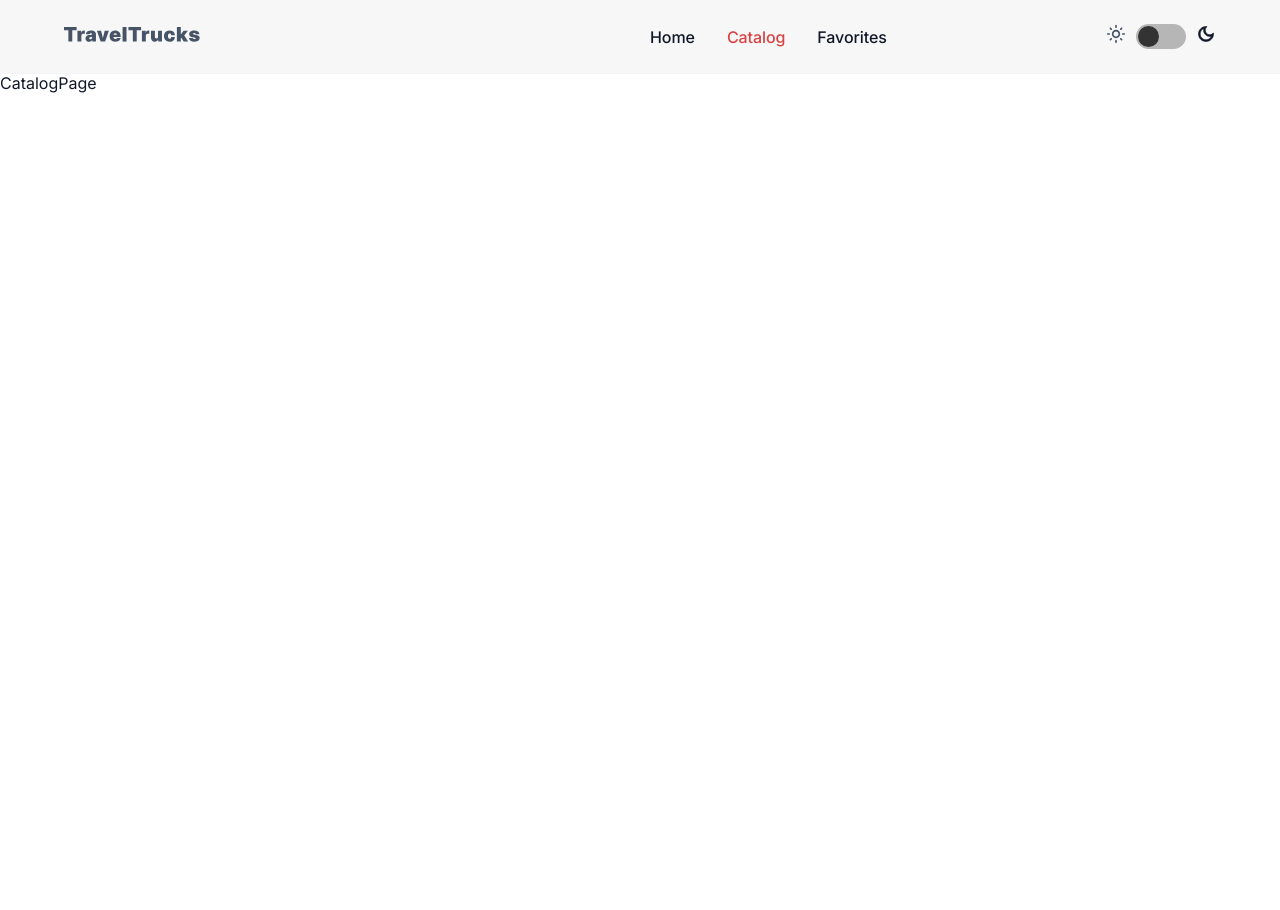
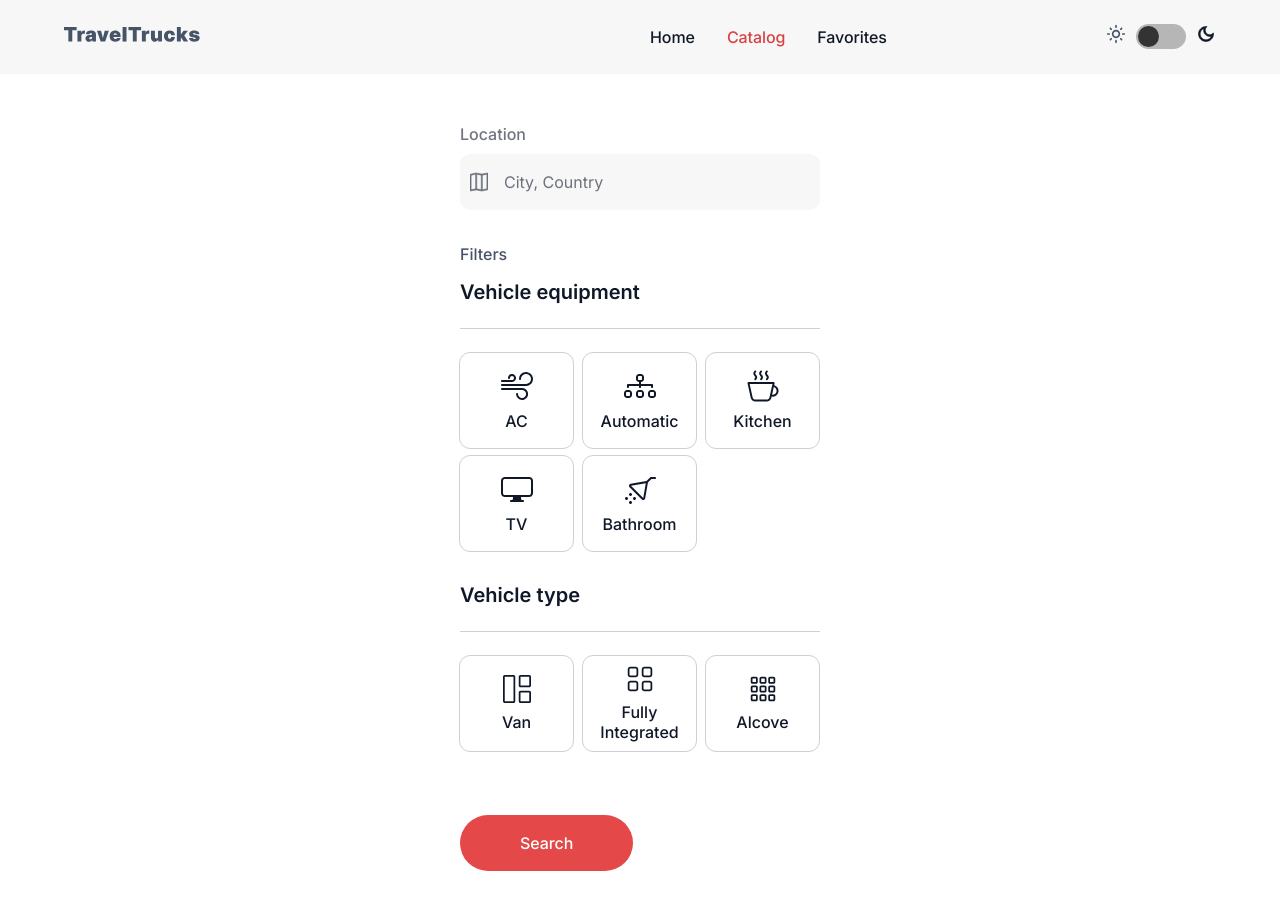
Before and after one commit to LesiaUKR/travel-trucks-app, a React (Vite) app: page /catalog in a window 1280 px wide. Shown: the top 910 px of the page. Before the commit the page ends 800 px from the top, so only its background shows below. Built offline with nearby package versions, Linux system fonts and the light colour scheme; no server answers.

Commit message:
feat: add FilterBar and FiltersForm

```diff
--- /dev/null
+++ b/src/components/DefaultBtn/DefaultBtn.jsx
@@ -0,0 +1,12 @@
+import React from "react";
+import { StyledBtn } from "./DefaultBtn.styled";
+
+const DefaultBtn = ({ text, className, type, onClick }) => {
+  return (
+    <StyledBtn type={type} className={className} onClick={onClick}>
+      {text}
+    </StyledBtn>
+  );
+};
+
+export default DefaultBtn;
--- /dev/null
+++ b/src/components/DefaultBtn/DefaultBtn.styled.js
@@ -0,0 +1,23 @@
+import styled from "styled-components";
+
+export const StyledBtn = styled.button`
+  padding: 16px 40px;
+
+  border: none;
+  border-radius: 200px;
+  background-color: ${({ theme }) => theme.buttonColor};
+
+  color: ${({ theme }) => theme.buttonTextColor};
+
+  font-family: "Inter", sans-serif;
+  font-size: 16px;
+  font-style: normal;
+  font-weight: 500;
+  line-height: 1.5;
+  letter-spacing: -0.08px;
+  transition: background-color 0.3s ease;
+
+  &:hover{
+  background-color:${({ theme }) => theme.buttonHoverColor};
+  }
+`;
--- /dev/null
+++ b/src/components/FilterBar/FilterBar.jsx
@@ -0,0 +1,12 @@
+
+import FiltersForm from "../FiltersForm/FiltersForm";
+
+const FilterBar = () => {
+  return (
+    <>
+      <FiltersForm />
+    </>
+  );
+};
+
+export default FilterBar;
--- /dev/null
+++ b/src/components/FilterBar/FilterBar.styled.js
@@ -0,0 +1 @@
+import styled from "styled-components";
--- /dev/null
+++ b/src/components/FiltersForm/FiltersForm.jsx
@@ -0,0 +1,89 @@
+import { useState } from "react";
+import Icon from "../Icon/Icon";
+import { useTheme } from "styled-components";
+import DefaultBtn from "../DefaultBtn/DefaultBtn";
+import {
+  Form,
+  VehicleFilters,
+} from "./FiltersForm.styled";
+
+
+const FiltersForm = () => {
+  const [isInputFocused, setIsInputFocused] = useState(false);
+  const theme = useTheme();
+  const vehicleEquipmentFilters = [
+    { icon: "ac", text: "AC" },
+    { icon: "transmission", text: "Automatic" },
+    { icon: "kitchen", text: "Kitchen" },
+    { icon: "tv", text: "TV" },
+    { icon: "bathroom", text: "Bathroom" },
+  ];
+  const VehicleTypeFilters = [
+    { icon: "van", text: "Van" },
+    { icon: "fully-integrated", text: "Fully Integrated" },
+    { icon: "alcove", text: "Alcove" },
+  ];
+  return (
+    <Form>
+      <div className="locationContainer">
+        <label htmlFor="location" className="locationLabel">Location</label>
+        <div className="inputLocationContainer">
+          <Icon
+            name="map"
+            stroke={isInputFocused ? "#101828" : "#6C717B"}
+            width="18"
+            height="20"
+          />
+          <input
+            className="locationInput"
+            type="text"
+            name="location"
+            placeholder="City, Country"
+            onFocus={() => setIsInputFocused(true)}
+            onBlur={() => setIsInputFocused(false)}
+          />
+        </div>
+      </div>
+      <p className="filtersTitle">Filters</p>
+      <div className="filtersContainer">
+
+      <div>
+        <h3 className="filtersTypeTitle">Vehicle equipment</h3>
+        <VehicleFilters>
+          {vehicleEquipmentFilters.map(({ icon, text }) => (
+            <li key={text}  className="filterWrap">
+                 <Icon name={icon} width={32} height={32}  stroke={theme.iconColorFirst} fill={theme.iconColorFirst}/>
+              <label htmlFor={text}  className="labelText">{text}</label>
+                <input
+                  className="filterCheckbox hidden"
+                  type="checkbox"
+                  name={text}
+                />
+            </li>
+          ))}
+        </VehicleFilters>
+      </div>
+      <div>
+        <h3 className="filtersTypeTitle">Vehicle type</h3>
+        <VehicleFilters>
+          {VehicleTypeFilters.map(({ icon, text }) => (
+            <li key={text} className="filterWrap">
+
+              <Icon name={icon} width={40} height={28}  fill={theme.iconColorFirst}/>
+              <label className="labelText" htmlFor={text}>{text}</label>
+              <input
+                className="filterCheckbox hidden"
+                type="checkbox"
+                name={text}
+              />
+            </li>
+          ))}
+        </VehicleFilters>
+      </div>
+      </div>
+      <DefaultBtn type="submit" text="Search" className="filter-btn"/>
+    </Form>
+  );
+};
+
+export default FiltersForm;
--- /dev/null
+++ b/src/components/FiltersForm/FiltersForm.styled.js
@@ -0,0 +1,133 @@
+import styled from "styled-components";
+
+export const Form = styled.form`
+  width: 360px;
+
+  .locationContainer {
+    margin-bottom: 32px;
+  }
+
+  .locationLabel {
+    color: ${({ theme }) => theme.textColorThird};
+    font-family: Inter;
+    font-size: 16px;
+    font-style: normal;
+    font-weight: 500;
+    line-height: 1.5;
+  }
+  .inputLocationContainer {
+    position: relative;
+    margin-top: 8px;
+  }
+
+  .locationInput {
+    width: 100%;
+    height: 56px;
+    padding: 18px 0px 18px 44px;
+    border: none;
+    outline: none;
+    border-radius: 10px;
+    background-color: ${({ theme }) => theme.inputBackground};
+    text-align: left;
+
+    font-size: 16px;
+    font-weight: 400;
+    line-height: 1, 25;
+
+    &::placeholder {
+      color: #6C717B;
+    }
+
+    &:focus::placeholder {
+      color: #101828;
+  }
+
+}
+
+  .inputLocationContainer svg {
+    position: absolute;
+    top: 50%;
+    left: 10px;
+    transform: translateY(-50%);
+  }
+  .inputLocationContainer .locationInput:focus + svg {
+    stroke: #101828;
+  }
+
+  .filtersContainer {
+    display: flex;
+    flex-direction: column;
+
+    row-gap: 32px;
+    margin-bottom: 64px;
+  }
+
+  .filtersTitle {
+    color: ${({ theme }) => theme.textColorSecondary};
+    margin-bottom: 14px;
+    font-size: 16px;
+    font-style: normal;
+    font-weight: 500;
+    line-height: 1.5;
+  }
+
+  .filtersTypeTitle {
+    margin-bottom: 24px;
+    color: ${({ theme }) => theme.textColorPrimary};
+    font-size: 20px;
+    font-style: normal;
+    font-weight: 600;
+    line-height: 1.2;
+  }
+
+  .filter-btn{
+  padding-left: 60px;
+  padding-right: 60px;
+
+  }
+`;
+
+export const VehicleFilters = styled.ul`
+  display: flex;
+  flex-direction: row;
+  flex-wrap: wrap;
+  row-gap: 8px;
+  column-gap: 10px;
+
+  padding-top: 24px;
+  border-top: 1px solid ${({ theme }) => theme.borderColorDefault};
+  .filterWrap {
+    display: flex;
+    flex-direction: column;
+    align-items: center;
+    justify-content: center;
+    padding: 9px 0px;
+
+    width: 113px;
+    height: 95px;
+
+    border-radius: 10px;
+    border: none;
+    outline: 1px solid ${({ theme }) => theme.borderColorDefault};
+    transition: outline 0.3s ease;
+  }
+
+  .filterWrap:hover {
+    outline: 1px solid ${({ theme }) => theme.buttonColor};
+  }
+  .filterCheckbox.hidden {
+    display: none;
+  }
+
+  .labelText {
+    margin-top: 9px;
+    color: ${({ theme }) => theme.textColorPrimary};
+
+    text-align: center;
+
+    font-size: 16px;
+    font-style: normal;
+    font-weight: 500;
+    line-height: 1.25;
+  }
+`;
--- a/src/pages/CatalogPage/CatalogPage.jsx
+++ b/src/pages/CatalogPage/CatalogPage.jsx
@@ -2,6 +2,8 @@ import { useDispatch, useSelector } from "react-redux";
 import { selectCampers } from "../../redux/campers/selectors";
 import { useEffect } from "react";
 import { fetchAllCampers } from "../../redux/campers/operations";
+import { CatalogContainer, CatalogSection } from "./CatalogPage.styled";
+import FilterBar from "../../components/FilterBar/FilterBar";
 
 
 const CatalogPage = () => {
@@ -18,9 +20,16 @@ console.log("camperItems", camperItems);
 
   return (
 
-  <>
-   CatalogPage
-    </>
+    <CatalogSection>
+    <CatalogContainer>
+
+        <FilterBar />
+
+
+        {/* <ItemList  campers={camperItems} /> */}
+
+    </CatalogContainer>
+    </CatalogSection>
   );
 };
 
```
